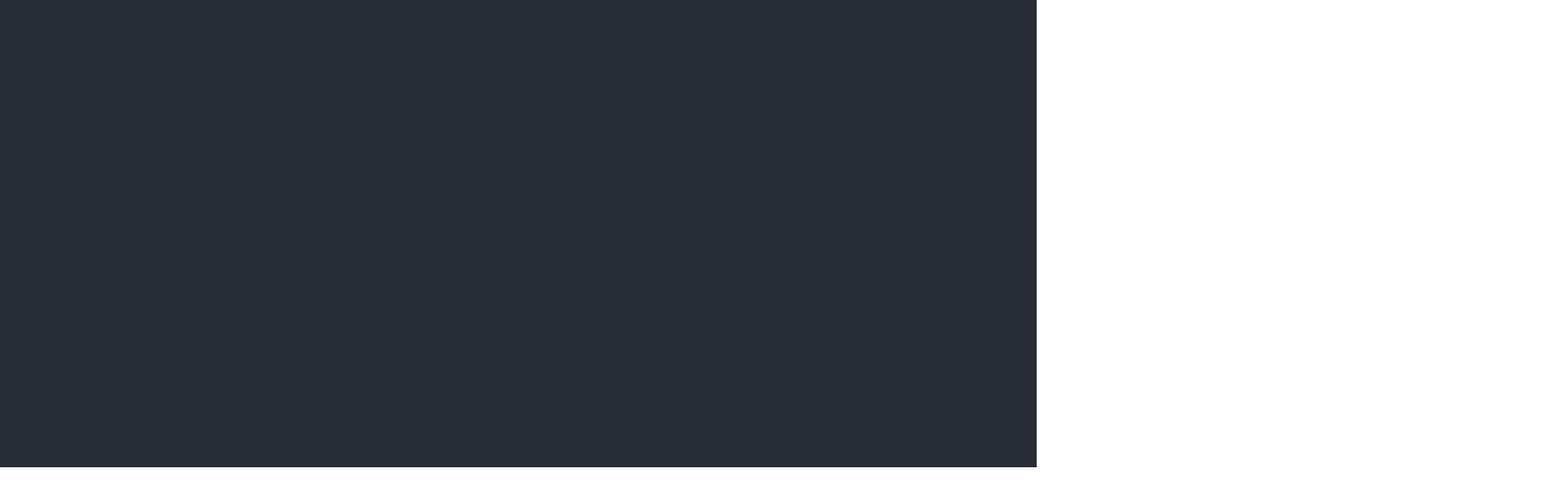
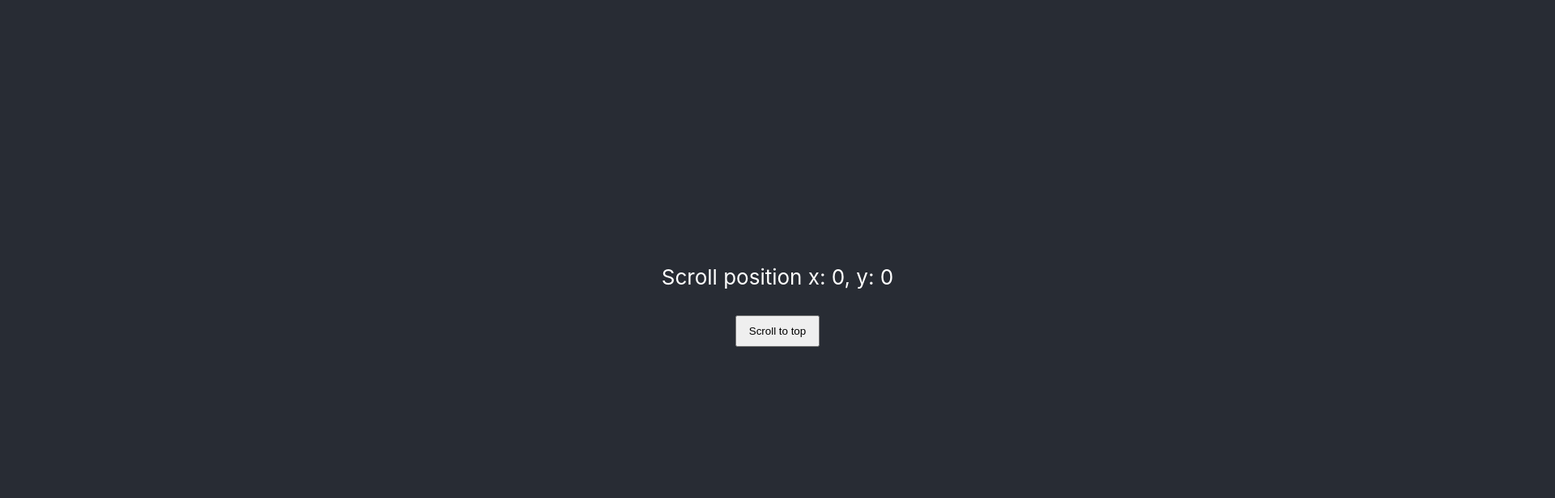
Before and after one commit to TrekusovMax/mfd-course, a React (Create React App) app in the folder Модуль 3. React/: page / in a window 1280 px wide. Shown: the part 222-838 px from the top of the page at 81% size, 1920 px wide, since content can reach past the window. Before the commit the page ends 800 px from the top, so only its background shows below. Built offline with nearby package versions, Linux system fonts and the light colour scheme; the HTML template or start-up script is replaced by a standard one.

Commit message:
additional task 1 done

```diff
--- a/Модуль 3. React/src/App.js
+++ b/Модуль 3. React/src/App.js
@@ -1,9 +1,28 @@
 import './App.css'
+import { useWindowScroll } from './useWindowScroll'
 
 function App() {
+  //стиль для окна браузера, чтобы включить полосы прокрутки
+  const style = {
+    overflow: 'scroll',
+    height: '150vh',
+    width: '150vw',
+  }
+  const { scroll, scrollTo } = useWindowScroll()
+
   return (
     <div className="App">
-      <header className="App-header"></header>
+      <header className="App-header" style={style}>
+        <div>
+          Scroll position x: {scroll.x}, y: {scroll.y}
+        </div>
+        <button
+          style={{ marginTop: '2rem', padding: '10px 15px' }}
+          onClick={() => scrollTo({ y: 0 })}
+        >
+          Scroll to top
+        </button>
+      </header>
     </div>
   )
 }
--- /dev/null
+++ b/Модуль 3. React/src/useWindowEvent.js
@@ -0,0 +1,10 @@
+import { useEffect } from 'react'
+
+export function useWindowEvent(type, listener, options) {
+  useEffect(() => {
+    if (typeof window !== 'undefined') {
+      window.addEventListener(type, listener, options)
+      return () => window.removeEventListener(type, listener, options)
+    }
+  }, [type, listener])
+}
--- /dev/null
+++ b/Модуль 3. React/src/useWindowScroll.js
@@ -0,0 +1,40 @@
+import { useState } from 'react'
+import { useWindowEvent } from './useWindowEvent'
+
+export function useWindowScroll() {
+  const init = {
+    x: window.scrollX,
+    y: window.scrollY,
+  }
+  const [scroll, setScroll] = useState(init)
+
+  useWindowEvent('scroll', () => {
+    setScroll({
+      x: window.scrollX,
+      y: window.scrollY,
+    })
+  })
+  /*
+    сделал только вертикальную прокрутку, так как про
+    горизонтальную прокрутку ничего сказано не было
+  */
+  const scrollTo = (params) => {
+    if (typeof params['y'] !== 'undefined') {
+      setScroll({
+        x: window.scrollX,
+        y: params.y,
+      })
+
+      window.scrollTo({
+        left: window.scrollX,
+        top: params.y,
+        behavior: 'smooth',
+      })
+    }
+  }
+
+  return {
+    scroll,
+    scrollTo,
+  }
+}
```
